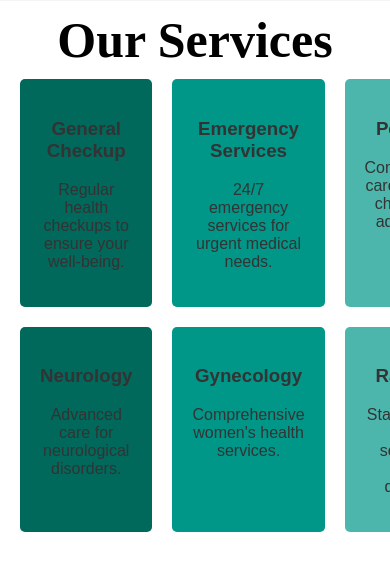
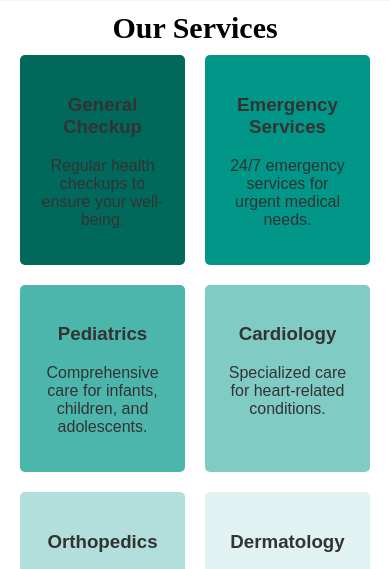
Before and after one commit to ranit-dev/Attendance-, a plain HTML site: page index.html in a window 390 px wide. Shown: the part 941-1510 px from the top of the page. Drawn offline with Linux system fonts and the light colour scheme; a web font is replaced by a local one.

Commit message:
Update styles.css

```diff
--- a/styles.css
+++ b/styles.css
@@ -229,7 +229,7 @@ nav ul li a {
 }
 .services-list {
     display: grid;
-    grid-template-columns: repeat(6, 1fr);
+    grid-template-columns: repeat(auto-fit, minmax(200px, 1fr));
     gap: 20px;
 }
 .service-item {
@@ -279,6 +279,15 @@ nav ul li a {
 .service-item-12 {
     background-color: #E0F2F1;
 }
+/* Media Queries for Responsive Design */
+@media (max-width: 768px) {
+    .services h2 {
+        font-size: 30px;
+    }
+    .services-list {
+        grid-template-columns: repeat(auto-fit, minmax(150px, 1fr)); /* Adjust columns for smaller screens */
+    }
+}
 /* Footer */
 footer {
     display: flex;
```
